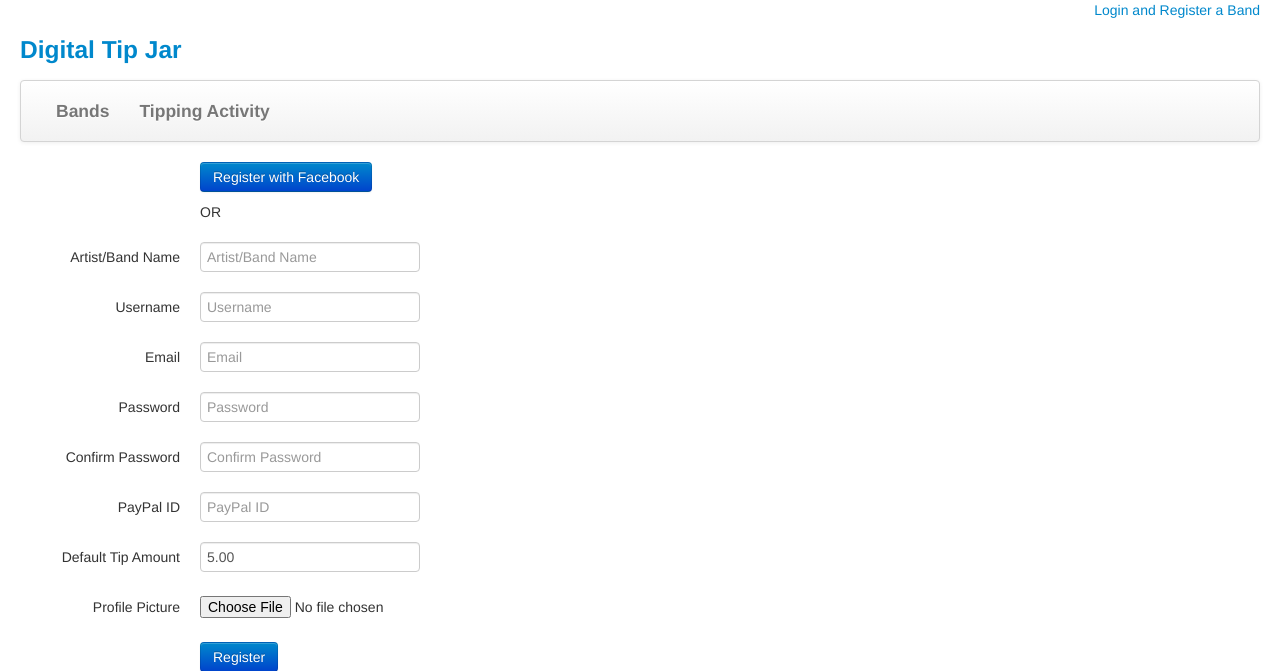
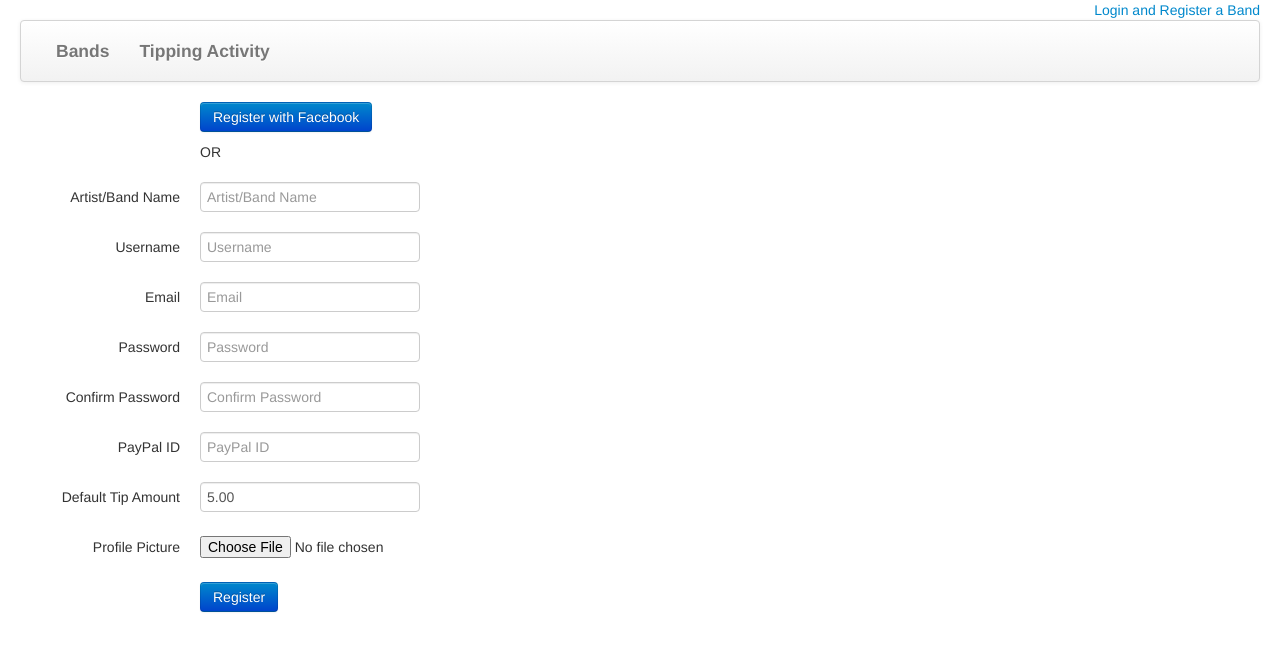
Before and after one commit to hcwiley/digital_tip_jar, a Flask app: page /register in a window 1280 px wide. Shown: the top 671 px of the page. Run offline with Flask 2, Linux system fonts and the light colour scheme.

Commit message:
removing brand header

```diff
--- a/digitial_tip_jar/templates/layout.html
+++ b/digitial_tip_jar/templates/layout.html
@@ -24,11 +24,6 @@
             {% else %}
                 <a href="/login">Login and Register a Band</a>
             {% endif %}
-        </div>
-    </div>
-    <div class="row-fluid">
-        <div>
-            <h3><a class="brand" href="/">Digital Tip Jar</a></h3>
         </div>
     </div>
 
```
